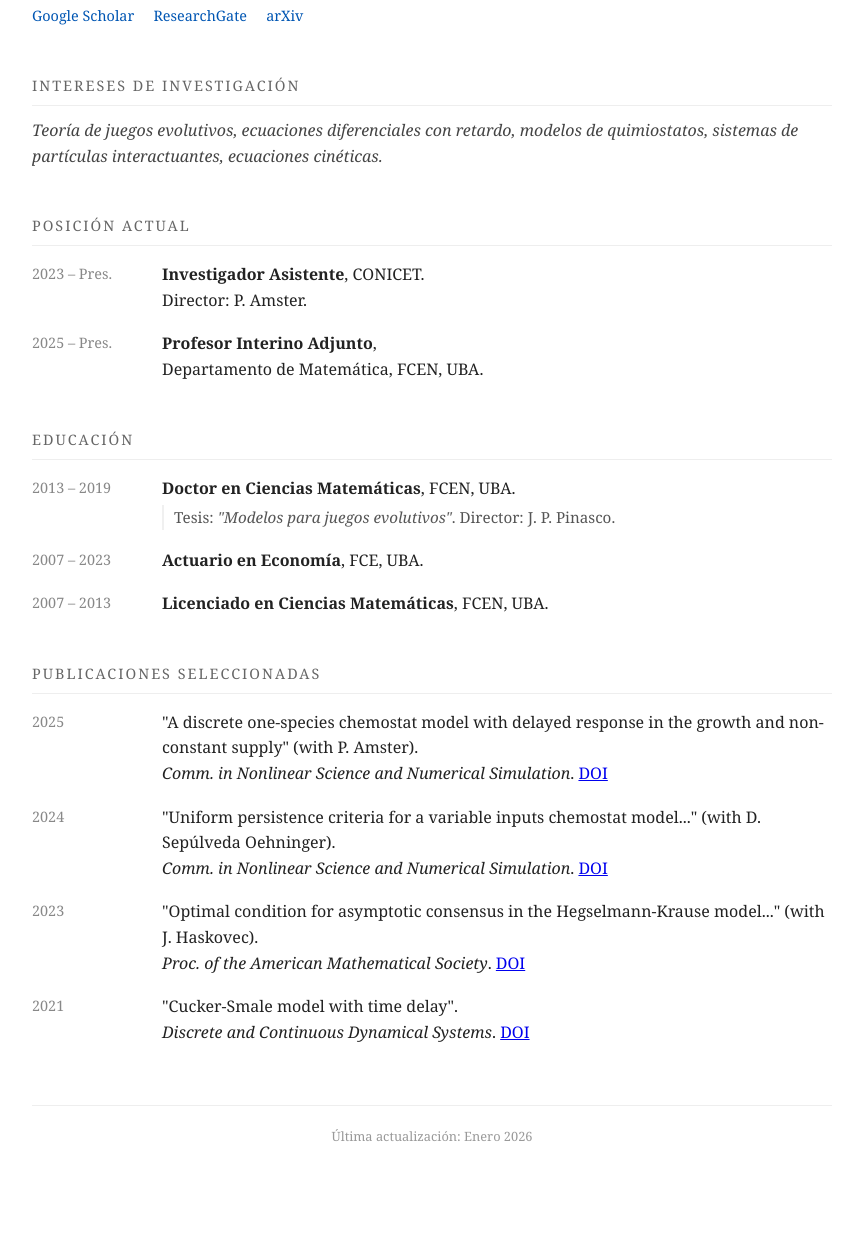
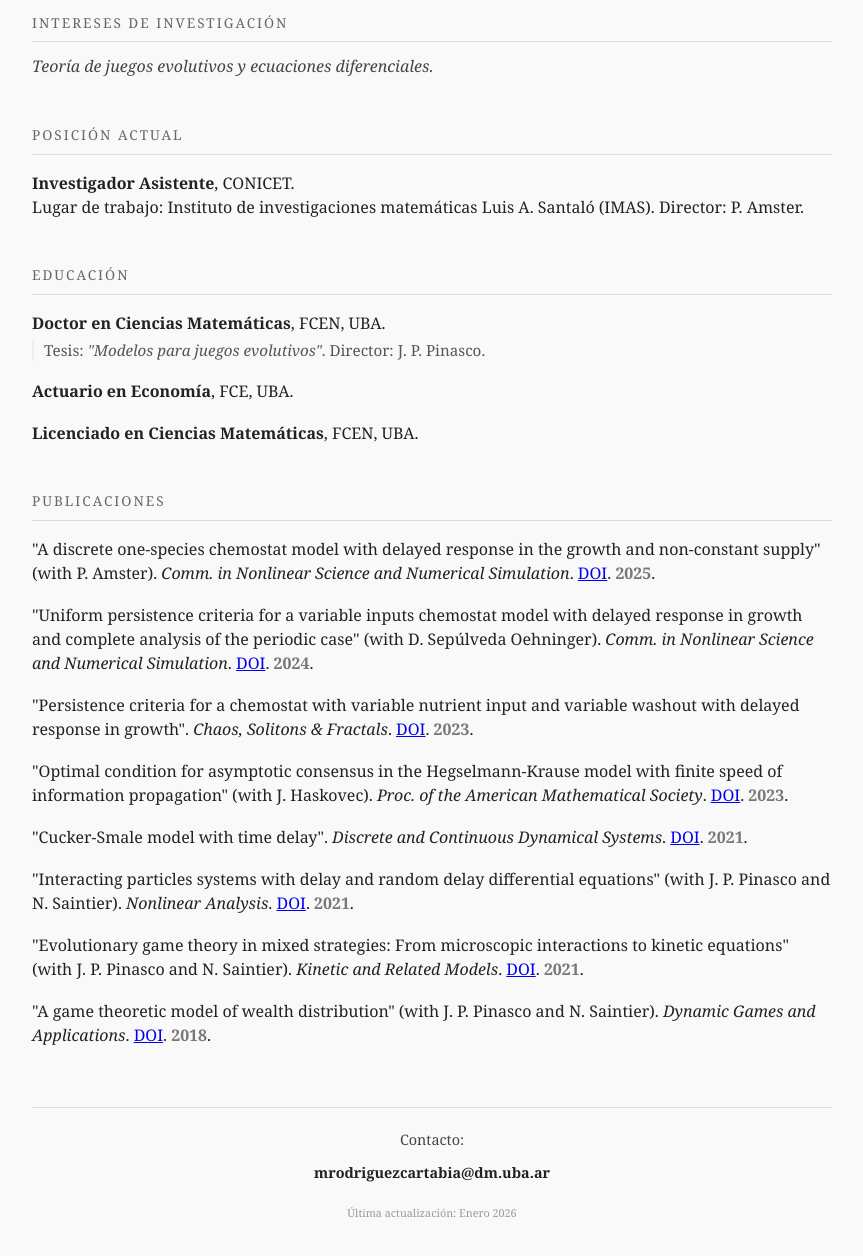
Before and after one commit to mrodriguezcartabia/mrodriguezcartabia.github.io, a plain HTML site: page index.html in a window 1280 px wide. Shown: the part 254-1510 px from the top of the page, without its empty margins (208-1071 px from the left). Before the commit the page ends 1441 px from the top, so only its background shows below. Drawn offline with Linux system fonts and the light colour scheme.

Commit message:
Update index.html

```diff
--- a/index.html
+++ b/index.html
@@ -13,17 +13,13 @@
             max-width: 800px;
             margin: 40px auto;
             padding: 0 25px;
-            background-color: #fff;
+            background-color: #f9f9f9; /* Gris extremadamente claro */
         }
 
-        /* LÓGICA DE IDIOMAS (ESTO CORRIGE EL ERROR) */
-        /* Por defecto, ocultamos todo lo que sea inglés */
+        /* LÓGICA DE IDIOMAS */
         [lang="en"] { display: none; }
-
-        /* Cuando el body tiene la clase 'lang-en', ocultamos español y mostramos inglés */
         body.en-active [lang="es"] { display: none; }
         body.en-active [lang="en"] { display: inline; }
-        /* Para bloques (div, section, h2) usamos display block */
         body.en-active div[lang="en"],
         body.en-active section[lang="en"],
         body.en-active h2[lang="en"],
@@ -32,15 +28,15 @@
         /* SELECTOR DE IDIOMA */
         .lang-switch {
             text-align: right;
-            font-size: 0.85em;
+            font-size: 0.8em;
             margin-bottom: 30px;
         }
         .lang-switch span {
             cursor: pointer;
             color: #999;
             margin-left: 12px;
-            transition: 0.3s;
             text-decoration: none;
+            letter-spacing: 1px;
         }
         .lang-switch span.active {
             color: #000;
@@ -53,50 +49,45 @@
         h1 { font-size: 2.2em; margin-bottom: 5px; font-weight: normal; color: #000; }
         .position-title { font-size: 1.1em; color: #555; margin-bottom: 10px; }
         .links-social { margin-top: 15px; }
-        .links-social a { margin-right: 15px; font-size: 0.9em; color: #0056b3; text-decoration: none; }
-        h2 { border-bottom: 1px solid #eee; padding-bottom: 8px; margin-top: 45px; font-weight: normal; text-transform: uppercase; font-size: 0.9em; letter-spacing: 2px; color: #666; }
+        .links-social a { font-size: 0.9em; color: #0056b3; text-decoration: none; border-bottom: 1px solid transparent; }
+        .links-social a:hover { border-bottom: 1px solid #0056b3; }
+
+        h2 { border-bottom: 1px solid #ddd; padding-bottom: 8px; margin-top: 45px; font-weight: normal; text-transform: uppercase; font-size: 0.85em; letter-spacing: 2px; color: #666; }
         .interests-list { margin: 10px 0; font-style: italic; color: #444; }
+
         ul { list-style-type: none; padding: 0; }
-        li { margin-bottom: 18px; display: flex; flex-wrap: wrap; }
-        .date { min-width: 130px; color: #888; font-size: 0.9em; }
-        .content { flex: 1; min-width: 250px; }
-        .thesis { font-size: 0.95em; margin-top: 4px; color: #555; border-left: 2px solid #f0f0f0; padding-left: 10px; }
+        li { margin-bottom: 18px; line-height: 1.5; }
 
-        @media (max-width: 600px) {
-            .date { width: 100%; margin-bottom: 3px; }
-            body { margin: 20px auto; }
-        }
+        .thesis { font-size: 0.95em; margin-top: 4px; color: #555; border-left: 2px solid #eee; padding-left: 10px; }
+        .pub-year { color: #777; font-weight: bold; }
+
+        footer { margin-top: 60px; border-top: 1px solid #ddd; padding-top: 20px; font-size: 0.9em; color: #444; text-align: center; }
+        .email-footer { font-weight: bold; color: #222; margin-top: 10px; display: block; text-decoration: none; }
     </style>
 </head>
 <body id="main-body">
 
     <div class="lang-switch">
-        <span id="btn-es" class="active" onclick="setLang('es')">ES</span>
-        <span id="btn-en" onclick="setLang('en')">EN</span>
+        <span id="btn-es" class="active" onclick="setLang('es')">ESPAÑOL</span>
+        <span id="btn-en" onclick="setLang('en')">ENGLISH</span>
     </div>
 
     <header>
         <h1>Mauro Rodriguez Cartabia</h1>
         <div class="position-title">
-            <span lang="es">Investigador Asistente (CONICET) &middot; Profesor Adjunto (UBA)</span>
-            <span lang="en">Assistant Researcher (CONICET) &middot; Adjunct Professor (UBA)</span>
-        </div>
-        <div class="contact-info">
-            IMAS - Instituto de Investigaciones Matemáticas "Luis A. Santaló"<br>
-            <a href="mailto:mrodriguezcartabia@gmail.com">mrodriguezcartabia@gmail.com</a>
+            <span lang="es">Investigador Asistente (CONICET)</span>
+            <span lang="en">Assistant Researcher (CONICET)</span>
         </div>
         <div class="links-social">
-            <a href="https://scholar.google.com/citations?user=TU_ID_AQUI" target="_blank">Google Scholar</a>
-            <a href="https://www.researchgate.net/profile/Mauro-Rodriguez-Cartabia" target="_blank">ResearchGate</a>
-            <a href="https://arxiv.org/search/?searchtype=author&query=Rodriguez+Cartabia%2C+M" target="_blank">arXiv</a>
+            <a href="https://scholar.google.com/citations?user=ZqE6hxEAAAAJ&hl=es&oi=ao" target="_blank">Google Scholar</a>
         </div>
     </header>
 
     <section>
         <h2 lang="es">Intereses de Investigación</h2>
         <h2 lang="en">Research Interests</h2>
-        <p class="interests-list" lang="es">Teoría de juegos evolutivos, ecuaciones diferenciales con retardo, modelos de quimiostatos, sistemas de partículas interactuantes, ecuaciones cinéticas.</p>
-        <p class="interests-list" lang="en">Evolutionary game theory, delay differential equations, chemostat models, interacting particle systems, kinetic equations.</p>
+        <p class="interests-list" lang="es">Teoría de juegos evolutivos y ecuaciones diferenciales.</p>
+        <p class="interests-list" lang="en">Evolutionary game theory and differential equations.</p>
     </section>
 
     <section>
@@ -104,19 +95,9 @@
         <h2 lang="en">Current Position</h2>
         <ul>
             <li>
-                <span class="date">2023 – <span lang="es">Pres.</span><span lang="en">Pres.</span></span>
-                <div class="content">
                 <strong lang="es">Investigador Asistente</strong><strong lang="en">Assistant Researcher</strong>, CONICET. <br>
-                    <span lang="es">Director: P. Amster.</span>
-                    <span lang="en">Supervisor: P. Amster.</span>
-                </div>
-            </li>
-            <li>
-                <span class="date">2025 – <span lang="es">Pres.</span><span lang="en">Pres.</span></span>
-                <div class="content">
-                    <strong lang="es">Profesor Interino Adjunto</strong><strong lang="en">Adjunct Professor</strong>, <br>
-                    Departamento de Matemática, FCEN, UBA.
-                </div>
+                <span lang="es">Lugar de trabajo: Instituto de investigaciones matemáticas Luis A. Santaló (IMAS). Director: P. Amster.</span>
+                <span lang="en">Affiliation: Luis A. Santaló Mathematical Research Institute (IMAS). Supervisor: P. Amster.</span>
             </li>
         </ul>
     </section>
@@ -126,68 +107,67 @@
         <h2 lang="en">Education</h2>
         <ul>
             <li>
-                <span class="date">2013 – 2019</span>
-                <div class="content">
                 <strong lang="es">Doctor en Ciencias Matemáticas</strong><strong lang="en">Ph.D. in Mathematical Sciences</strong>, FCEN, UBA.<br>
                 <div class="thesis">
                     <span lang="es">Tesis: <em>"Modelos para juegos evolutivos"</em>. Director: J. P. Pinasco.</span>
                     <span lang="en">Thesis: <em>"Models for evolutionary games"</em>. Supervisor: J. P. Pinasco.</span>
                 </div>
-                </div>
             </li>
             <li>
-                <span class="date">2007 – 2023</span>
-                <div class="content">
                 <strong lang="es">Actuario en Economía</strong><strong lang="en">Actuary in Economics</strong>, FCE, UBA.
-                </div>
             </li>
             <li>
-                <span class="date">2007 – 2013</span>
-                <div class="content">
                 <strong lang="es">Licenciado en Ciencias Matemáticas</strong><strong lang="en">B.S. in Mathematics</strong>, FCEN, UBA.
-                </div>
             </li>
         </ul>
     </section>
 
     <section>
-        <h2 lang="es">Publicaciones Seleccionadas</h2>
-        <h2 lang="en">Selected Publications</h2>
+        <h2 lang="es">Publicaciones</h2>
+        <h2 lang="en">Publications</h2>
         <ul>
             <li>
-                <span class="date">2025</span>
-                <div class="content">
-                    "A discrete one-species chemostat model with delayed response in the growth and non-constant supply" (with P. Amster). <br>
-                    <em>Comm. in Nonlinear Science and Numerical Simulation</em>. <a href="https://doi.org/10.1016/j.cnsns.2025.109487" target="_blank">DOI</a>
-                </div>
+                "A discrete one-species chemostat model with delayed response in the growth and non-constant supply" (with P. Amster).
+                <em>Comm. in Nonlinear Science and Numerical Simulation</em>. <a href="https://doi.org/10.1016/j.cnsns.2025.109487" target="_blank">DOI</a>. <span class="pub-year">2025</span>.
             </li>
             <li>
-                <span class="date">2024</span>
-                <div class="content">
-                    "Uniform persistence criteria for a variable inputs chemostat model..." (with D. Sepúlveda Oehninger). <br>
-                    <em>Comm. in Nonlinear Science and Numerical Simulation</em>. <a href="https://doi.org/10.1016/j.cnsns.2024.108505" target="_blank">DOI</a>
-                </div>
+                "Uniform persistence criteria for a variable inputs chemostat model with delayed response in growth and complete analysis of the periodic case" (with D. Sepúlveda Oehninger).
+                <em>Comm. in Nonlinear Science and Numerical Simulation</em>. <a href="https://doi.org/10.1016/j.cnsns.2024.108505" target="_blank">DOI</a>. <span class="pub-year">2024</span>.
             </li>
             <li>
-                <span class="date">2023</span>
-                <div class="content">
-                    "Optimal condition for asymptotic consensus in the Hegselmann-Krause model..." (with J. Haskovec). <br>
-                    <em>Proc. of the American Mathematical Society</em>. <a href="https://doi.org/10.1090/proc/16482" target="_blank">DOI</a>
-                </div>
+                "Persistence criteria for a chemostat with variable nutrient input and variable washout with delayed response in growth".
+                <em>Chaos, Solitons & Fractals</em>. <a href="https://doi.org/10.1016/j.chaos.2023.113514" target="_blank">DOI</a>. <span class="pub-year">2023</span>.
             </li>
             <li>
-                <span class="date">2021</span>
-                <div class="content">
-                    "Cucker-Smale model with time delay". <br>
-                    <em>Discrete and Continuous Dynamical Systems</em>. <a href="https://www.aimsciences.org/article/doi/10.3934/dcds.2021195" target="_blank">DOI</a>
-                </div>
+                "Optimal condition for asymptotic consensus in the Hegselmann-Krause model with finite speed of information propagation" (with J. Haskovec).
+                <em>Proc. of the American Mathematical Society</em>. <a href="https://doi.org/10.1090/proc/16482" target="_blank">DOI</a>. <span class="pub-year">2023</span>.
+            </li>
+            <li>
+                "Cucker-Smale model with time delay".
+                <em>Discrete and Continuous Dynamical Systems</em>. <a href="https://www.aimsciences.org/article/doi/10.3934/dcds.2021195" target="_blank">DOI</a>. <span class="pub-year">2021</span>.
+            </li>
+            <li>
+                "Interacting particles systems with delay and random delay differential equations" (with J. P. Pinasco and N. Saintier).
+                <em>Nonlinear Analysis</em>. <a href="https://doi.org/10.1016/j.na.2021.112524" target="_blank">DOI</a>. <span class="pub-year">2021</span>.
+            </li>
+            <li>
+                "Evolutionary game theory in mixed strategies: From microscopic interactions to kinetic equations" (with J. P. Pinasco and N. Saintier).
+                <em>Kinetic and Related Models</em>. <a href="https://doi.org/10.3934/krm.2020051" target="_blank">DOI</a>. <span class="pub-year">2021</span>.
+            </li>
+            <li>
+                "A game theoretic model of wealth distribution" (with J. P. Pinasco and N. Saintier).
+                <em>Dynamic Games and Applications</em>. <a href="https://link.springer.com/article/10.1007/s13235-018-0240-3" target="_blank">DOI</a>. <span class="pub-year">2018</span>.
             </li>
         </ul>
     </section>
 
-    <footer style="margin-top: 60px; border-top: 1px solid #eee; padding-top: 20px; font-size: 0.8em; color: #999; text-align: center;">
+    <footer>
+        <span lang="es">Contacto:</span><span lang="en">Contact:</span>
+        <a href="mailto:mrodriguezcartabia@dm.uba.ar" class="email-footer">mrodriguezcartabia@dm.uba.ar</a>
+        <p style="font-size: 0.75em; color: #999; margin-top: 20px;">
             <span lang="es">Última actualización: Enero 2026</span>
             <span lang="en">Last updated: January 2026</span>
+        </p>
     </footer>
 
     <script>
```
Lines whose indentation alone changed are shown as unchanged.
